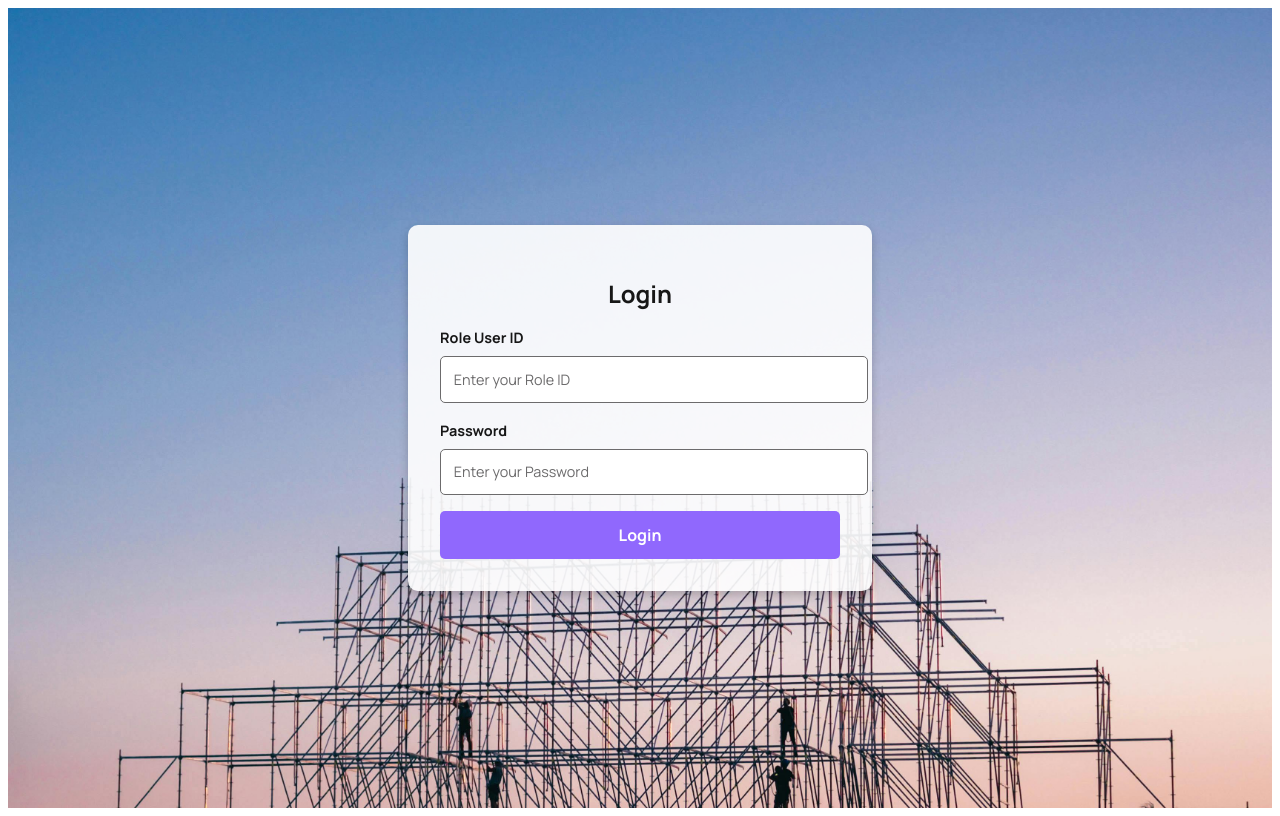
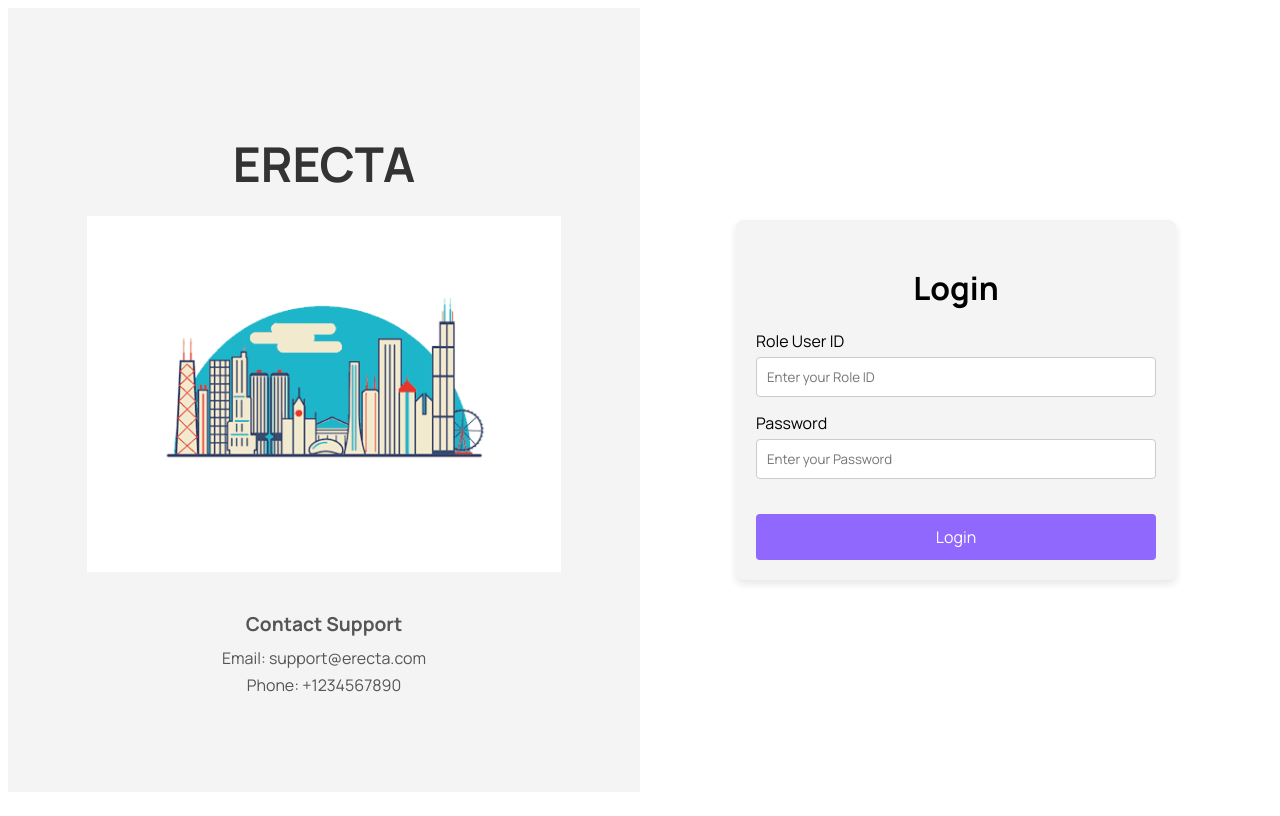
Before and after one commit to AmanKumar2324/Building_Constr_Mgmt_Frontend, an Angular app: page /login in a window 1280 px wide. Built offline with nearby package versions, Linux system fonts and the light colour scheme.

Commit message:
Admin panel design fixed

```diff
--- a/src/app/pages/login/login.component.css
+++ b/src/app/pages/login/login.component.css
@@ -1,106 +1,117 @@
-/* Full Page Background with the provided image */
-.login-container {
+/* Container holding both halves */
+.container {
+  display: flex;
+  /* height: 100vh; */
+}
+
+/* Left side styling */
+.left-side {
+  flex: 1;
+  height: 93vh;
+  background-color: #f4f4f4; /* Light gray background */
+  display: flex;
+  flex-direction: column;
+  justify-content: center;
+  align-items: center;
+  padding: 20px;
+  text-align: center;
+}
+
+.left-side h1 {
+  font-size: 3rem;
+  color: #333;
+  margin-bottom: 20px;
+}
+
+.left-side .logo-image {
+  max-width: 80%;
+  height: auto;
+  margin-bottom: 20px;
+}
+
+.left-side .contact-info {
+  font-size: 1rem;
+  color: #555;
+}
+
+.left-side .contact-info h3 {
+  margin-bottom: 10px;
+  font-size: 1.2rem;
+}
+
+.left-side .contact-info p {
+  margin: 5px 0;
+}
+
+/* Right side styling (form container) */
+.right-side {
+  flex: 1;
+  background-color: #fff;
   display: flex;
   justify-content: center;
   align-items: center;
-    height: 100vh;
-    background-image: url('/assets/login-bg.jpg');
-    background-size: cover;
-    background-position: center;
-    background-repeat: no-repeat;
+  padding: 20px;
 }
 
-  /* Centered Form Styling */
 .form-container {
-    background-color: rgba(255, 255, 255, 0.9); /* Semi-transparent white background */
-    padding: 2rem;
-    border-radius: 10px;
-    box-shadow: 0 4px 10px rgba(0, 0, 0, 0.2);
-    text-align: center;
-    max-width: 400px;
+  /* height: 65%; */
   width: 100%;
+  width: 400px; /* Form will have a max width */
+  padding: 20px;
+  border-radius: 8px;
+  box-shadow: 0 4px 8px rgba(0, 0, 0, 0.1);
+  background-color: var(--background-color);
 }
 
-  /* Form Heading */
 h2 {
-    margin-bottom: 1rem;
-    font-size: 1.5rem;
-    color: var(--primary-text-color, #171717); /* Default to #171717 if the variable is not defined */
+  text-align: center;
+  font-size: 2rem;
+  margin-bottom: 20px;
 }
 
-  /* Role Selection Styling */
-  .role-selection {
-    margin-bottom: 1.5rem;
-    text-align: left;
+.form-group {
+  margin-bottom: 15px;
 }
 
-  .role-selection label {
-    font-weight: bold;
-    color: var(--primary-text-color, #171717);
+.form-group label {
+  display: block;
+  font-size: 1rem;
+  margin-bottom: 5px;
 }
 
-  select {
+.form-group input {
   width: 100%;
-    padding: 0.8rem;
-    margin-top: 0.5rem;
-    border: 1px solid var(--secondary-text-color, #6c6b6c);
-    border-radius: 5px;
-    font-size: 0.9rem;
-    color: var(--primary-text-color, #171717);
-    background-color: white;
+  padding: 10px;
+  border: 1px solid #ccc;
+  border-radius: 4px;
+  box-sizing: border-box;
 }
 
-  select:focus {
-    border-color: var(--primary-button-color, #9068fd);
-    outline: none;
+.error-message {
+  color: red;
+  font-size: 0.9rem;
+  text-align: center;
+  margin-top: 10px;
 }
 
-  /* Input Fields */
-  .form-group {
-    margin-bottom: 1rem;
-    text-align: left;
+.login-button {
+  width: 100%;
+  padding: 12px;
+  margin-top: 20px;
+  background-color: var(--primary-button-color);
+  color: white;
+  border: none;
+  border-radius: 4px;
+  font-size: 1rem;
+  cursor: pointer;
+  transition: background-color 0.3s;
 }
 
-  label {
-    font-size: 0.9rem;
-    font-weight: bold;
-    color: var(--primary-text-color, #171717);
-  }
-
-  input[type='text'],
-  input[type='password'] {
-    width: 100%;
-    padding: 0.8rem;
-    margin-top: 0.5rem;
-    border: 1px solid var(--secondary-text-color, #6c6b6c);
-    border-radius: 5px;
-    font-size: 0.9rem;
-    color: var(--primary-text-color, #171717);
-  }
-
-  input::placeholder {
-    color: var(--secondary-text-color, #6c6b6c);
-  }
-
-  /* Login Button */
-  .login-button {
-    width: 100%;
-    padding: 0.8rem;
-    background-color: var(--primary-button-color, #9068fd);
-    color: white;
-    font-size: 1rem;
-    font-weight: bold;
-    border: none;
-    border-radius: 5px;
-    cursor: pointer;
-    transition: background-color 0.3s ease;
+.login-button:disabled {
+  background-color: #ccc;
+  cursor: not-allowed;
 }
 
 .login-button:hover {
-    background-color: #774fd3; /* Slightly darker shade for hover */
+  background-color: #774fd3;
 }
-
-  .login-button:disabled {
-    background-color: var(--secondary-text-color, #6c6b6c);
-    cursor: not-allowed;
-  }
--- a/src/app/pages/login/login.component.html
+++ b/src/app/pages/login/login.component.html
@@ -1,20 +1,20 @@
-<div class="login-container">
+<div class="container">
+  <!-- Left Side: Website name, Image, and Contact Info -->
+  <div class="left-side">
+    <h1>ERECTA</h1>
+    <img src="assets/lg-bg.gif" alt="Logo" class="logo-image" />
+    <div class="contact-info">
+      <h3>Contact Support</h3>
+      <p>Email: support&#64;erecta.com</p>
+      <p>Phone: +1234567890</p>
+    </div>
+  </div>
+
+  <!-- Right Side: Login Form -->
+  <div class="right-side">
     <div class="form-container">
       <h2>Login</h2>
       <form (ngSubmit)="onLogin()">
-        <!-- Role Selection as a Dropdown -->
-        <!-- <div class="form-group role-selection">
-          <label for="role">Select Role:</label>
-          <select id="role" [(ngModel)]="role" name="role" required>
-            <option value="Admin">Admin</option>
-            <option value="Project Manager">Project Manager</option>
-            <option value="Engineer">Engineer</option>
-            <option value="Architect">Architect</option>
-            <option value="Supervisor">Site Supervisor</option>
-            <option value="Worker">Worker</option>
-          </select>
-        </div> -->
-
         <!-- Role User Identity -->
         <div class="form-group">
           <label for="roleUserId">Role User ID</label>
@@ -55,3 +55,4 @@
       </form>
     </div>
   </div>
+</div>
```
Also changed, not shown: src/app/pages/admin/admin.component.css (+227 -102 lines), src/assets/lg-bg.gif (added). Lines whose indentation alone changed are shown as unchanged.
